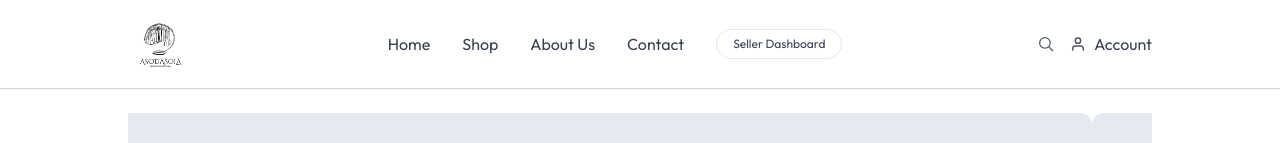
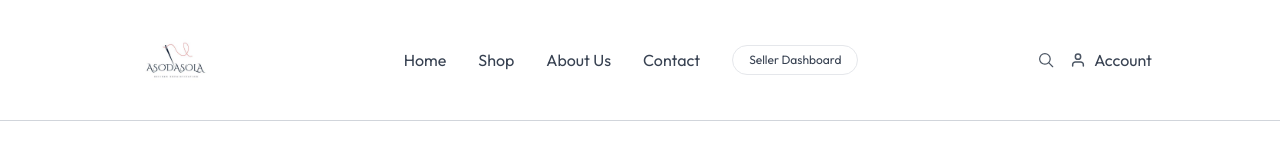
Before and after one commit to snoopyylion/QuickCart, a Next.js app: page / in a window 1280 px wide. Shown: the top 143 px of the page. Built offline with nearby package versions, Linux system fonts and the light colour scheme; no server answers.

Commit message:
logo update 2

```diff
--- a/assets/assets.js
+++ b/assets/assets.js
@@ -1,4 +1,4 @@
-import logo from "./pelzlogo1.jpg";
+import logo from "./pelzlogo2.jpg";
 import search_icon from "./search_icon.svg";
 import user_icon from "./user_icon.svg";
 import cart_icon from "./cart_icon.svg";
--- a/components/Navbar.jsx
+++ b/components/Navbar.jsx
@@ -13,7 +13,7 @@ const Navbar = () => {
   return (
     <nav className="flex items-center justify-between px-6 md:px-16 lg:px-32 py-3 border-b border-gray-300 text-gray-700">
       <Image
-        className="cursor-pointer w-14 md:w-16"
+        className="cursor-pointer w-20 md:w-24"
         onClick={() => router.push("/")}
         src={assets.logo}
         alt="logo"
```
